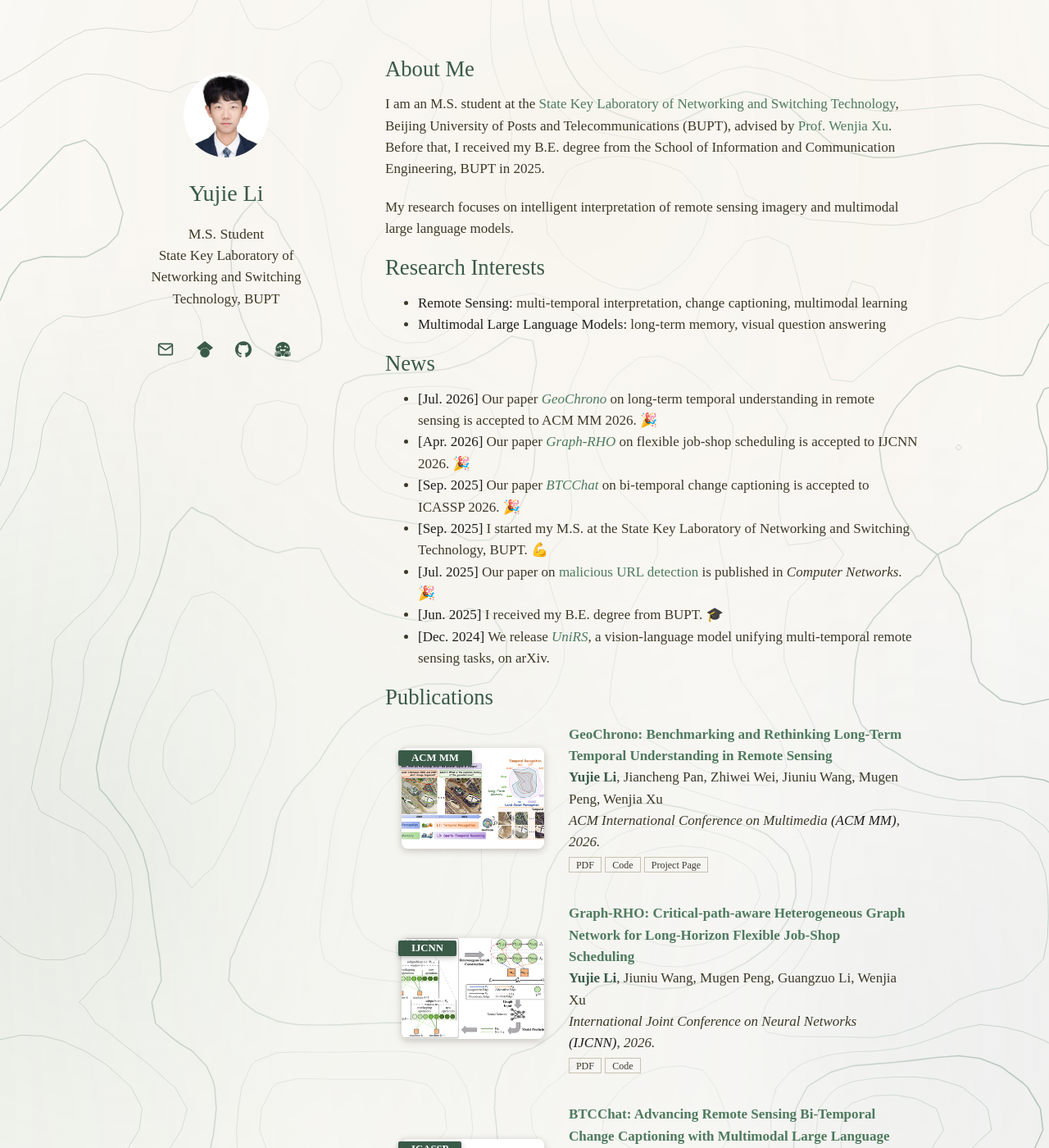
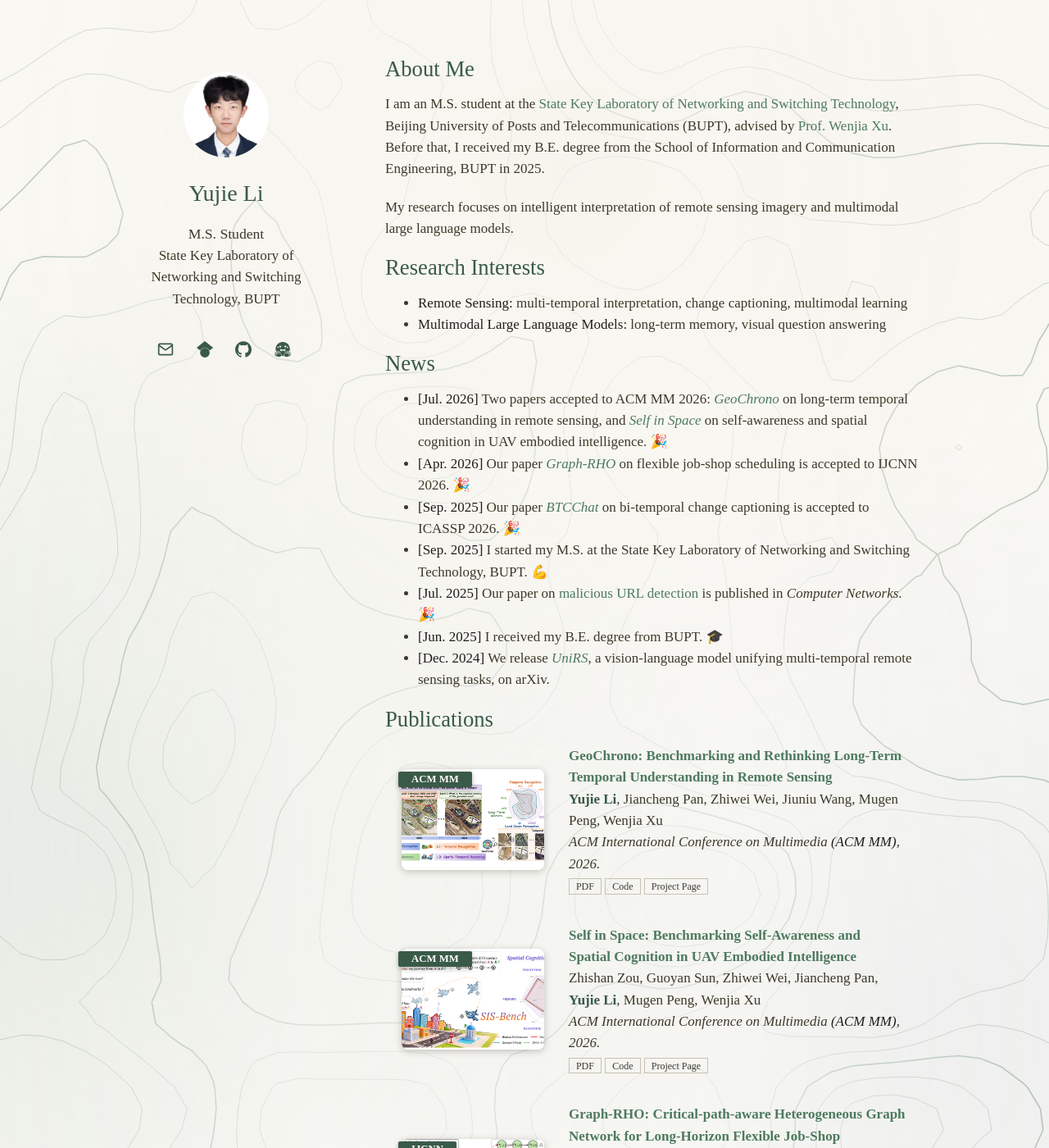
Before and after one commit to Davidup1/Davidup1.github.io, a Jekyll site: the page built from index.md, in a window 1280 px wide and 1400 px high. Shown: the whole window at 82% size. Built offline with Jekyll 4.4.1, drawn with Linux system fonts in a browser that asks for light colours; comment, search, counter and statistics services are not loaded.

Commit message:
Add Self-in-Space (ACM MM 2026) publication and update News
Second ACM MM 2026 acceptance (co-authored). Lists it second in
Publications with a teaser exported from the paper's Figure 1, and
rewrites the July news item to cover both accepted papers.

Co-Authored-By: Claude Fable 5 <noreply@anthropic.com>

```diff
--- a/_data/publications.yml
+++ b/_data/publications.yml
@@ -23,6 +23,16 @@ main:
     pdf: https://arxiv.org/abs/2607.15768
     code: https://github.com/IntelliSensing/GeoChrono
     image: ./assets/img/pubs/geochrono.png
+
+  - title: "Self in Space: Benchmarking Self-Awareness and Spatial Cognition in UAV Embodied Intelligence"
+    authors: Zhishan Zou, Guoyan Sun, Zhiwei Wei, Jiancheng Pan, <strong>Yujie Li</strong>, Mugen Peng, Wenjia Xu
+    conference_short: ACM MM
+    conference: ACM International Conference on Multimedia <strong>(ACM MM)</strong>, 2026.
+    page: https://choucisan.github.io/publications/self-in-space/
+    pdf: https://arxiv.org/abs/2607.12477
+    code: https://github.com/IntelliSensing/Self-in-Space
+    image: ./assets/img/pubs/self-in-space.png
+    s2id: arXiv:2607.12477
 
   - title: "Graph-RHO: Critical-path-aware Heterogeneous Graph Network for Long-Horizon Flexible Job-Shop Scheduling"
     authors: <strong>Yujie Li</strong>, Jiuniu Wang, Mugen Peng, Guangzuo Li, Wenjia Xu
--- a/index.md
+++ b/index.md
@@ -15,7 +15,7 @@ My research focuses on intelligent interpretation of remote sensing imagery and
 
 ## News
 
-- **[Jul. 2026]** Our paper <em>[GeoChrono](./papers/geochrono/)</em> on long-term temporal understanding in remote sensing is accepted to ACM MM 2026. 🎉
+- **[Jul. 2026]** Two papers accepted to ACM MM 2026: <em>[GeoChrono](./papers/geochrono/)</em> on long-term temporal understanding in remote sensing, and <em>[Self in Space](https://choucisan.github.io/publications/self-in-space/)</em> on self-awareness and spatial cognition in UAV embodied intelligence. 🎉
 - **[Apr. 2026]** Our paper <em>[Graph-RHO](https://arxiv.org/abs/2604.10073)</em> on flexible job-shop scheduling is accepted to IJCNN 2026. 🎉
 - **[Sep. 2025]** Our paper <em>[BTCChat](https://ieeexplore.ieee.org/abstract/document/11463503)</em> on bi-temporal change captioning is accepted to ICASSP 2026. 🎉
 - **[Sep. 2025]** I started my M.S. at the State Key Laboratory of Networking and Switching Technology, BUPT. 💪
```
Also changed, not shown: assets/img/pubs/self-in-space.png (added).
